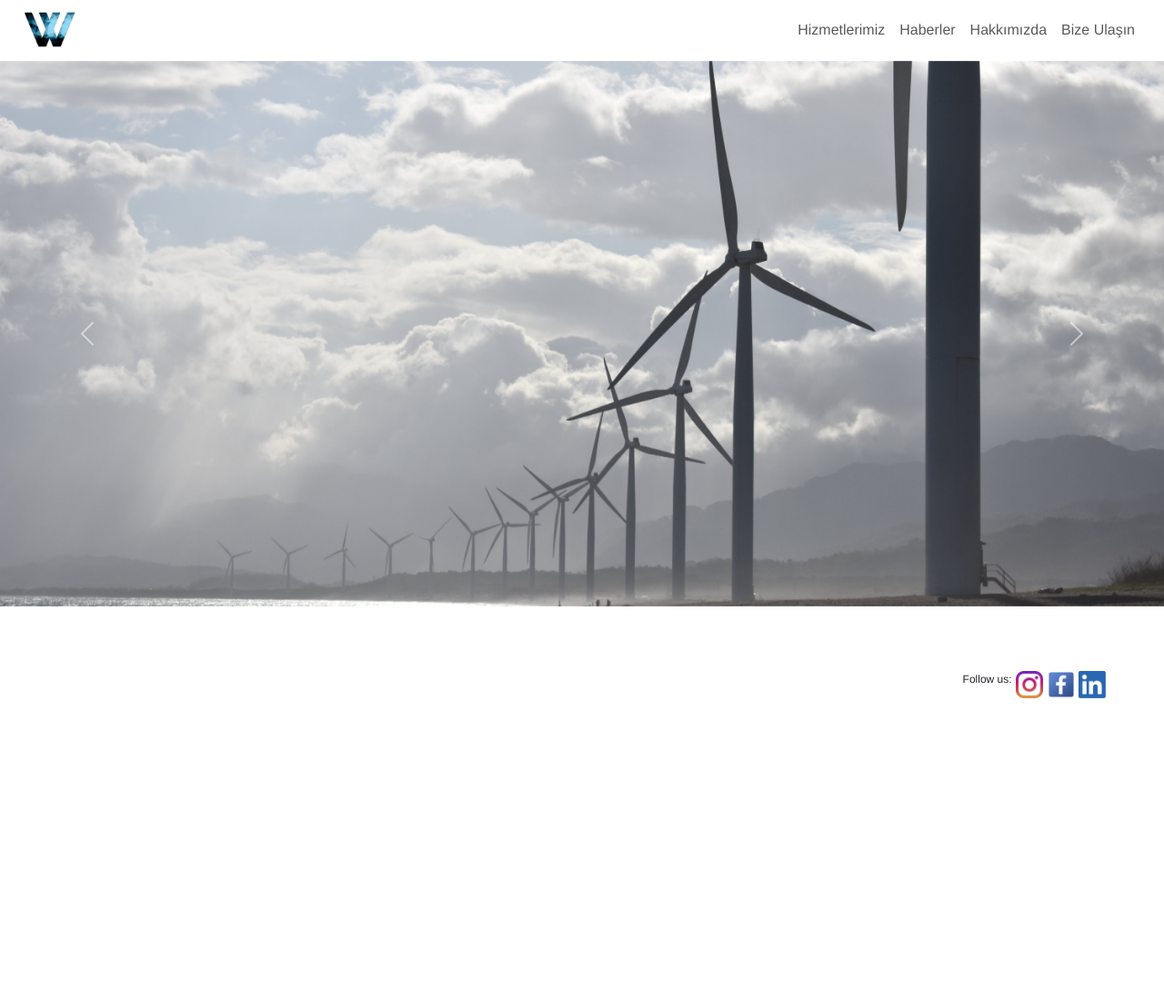
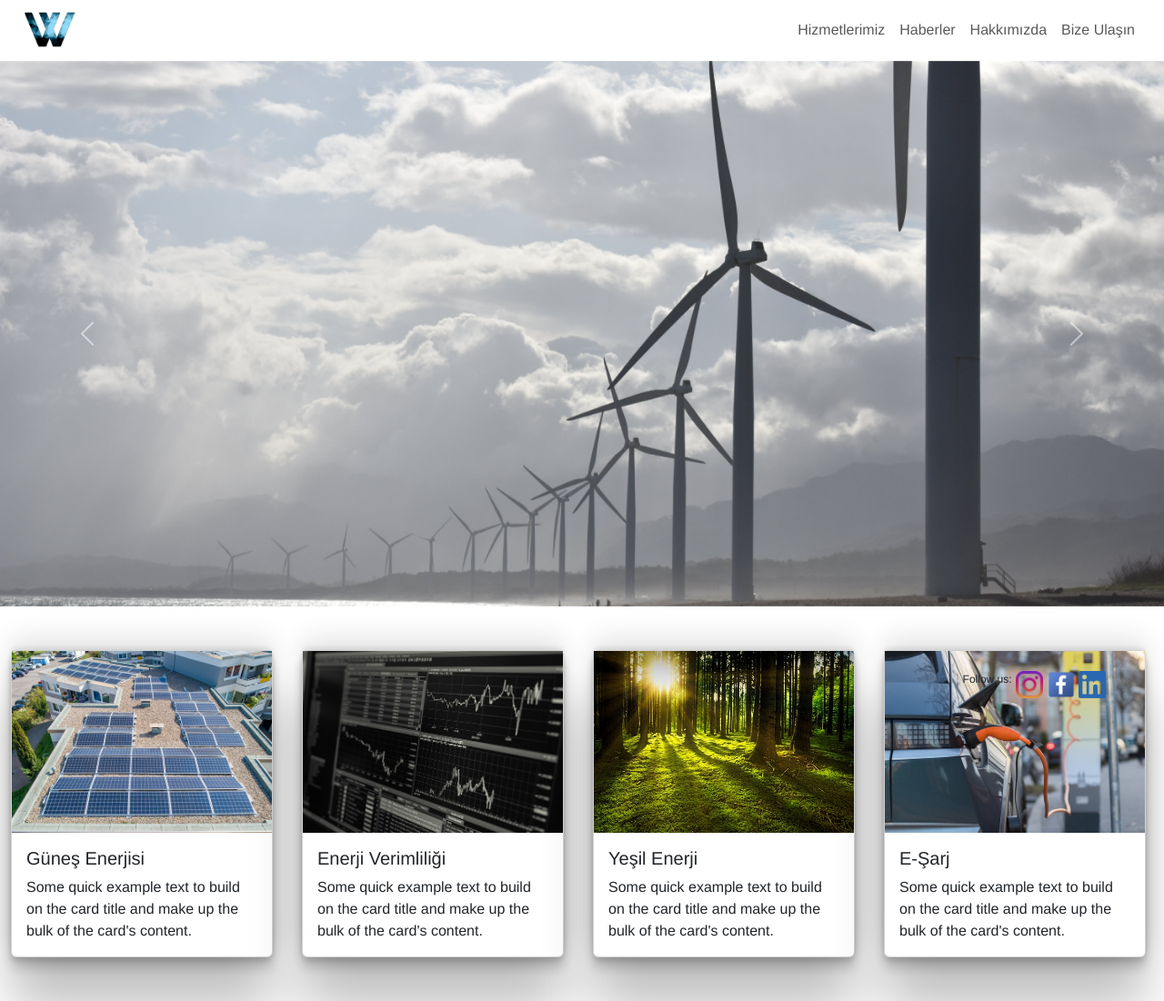
Before and after one commit to SamTe5/solar, a plain HTML site: page index.html in a window 1280 px wide. Shown: the whole page at 91% size. Before the commit the page ends 800 px from the top, so only its background shows below. Drawn offline with nearby package versions, Linux system fonts and the light colour scheme.

Commit message:
row cards

```diff
--- a/index.html
+++ b/index.html
@@ -50,7 +50,7 @@
         <div id="carouselExampleInterval" class="carousel slide " data-bs-ride="carousel">
             <div class="carousel-inner">
                 <div class="carousel-item active" data-bs-interval="4000">
-                    <div class="sliderC kutu"></div>
+                    <div class="sliderC" onmouseover="grayscaleMouseOver()" onmouseout="grayscaleMouseOut()"></div>
                 </div>
                 <div class="carousel-item" data-bs-interval="2000">
                     <div class="sliderC2"></div>
@@ -69,6 +69,55 @@
                 <span class="carousel-control-next-icon" aria-hidden="true"></span>
                 <span class="visually-hidden">Next</span>
             </button>
+        </div>
+        <div class="container-xxl">
+            <div class="row mt-5 mb-5">
+                <div class="col-3">
+                    <div class="card box" style="width: 18rem;">
+                        <div class="box1"></div>
+                        <div class="card-body">
+                            <h5 class="card-title">Güneş Enerjisi</h5>
+                            <p class="card-text">Some quick example text to build on the card title and make up the bulk
+                                of the card's content.</p>
+
+                        </div>
+                    </div>
+                </div>
+                <div class="col-3">
+                    <div class="card box" style="width: 18rem;">
+                        <div class="box2"></div>
+                        <div class="card-body">
+                            <h5 class="card-title">Enerji Verimliliği</h5>
+                            <p class="card-text">Some quick example text to build on the card title and make up the bulk
+                                of the card's content.</p>
+
+                        </div>
+                    </div>
+                </div>
+                <div class="col-3">
+                    <div class="card box" style="width: 18rem;">
+                        <div class="box3"></div>
+                        <div class="card-body">
+                            <h5 class="card-title">Yeşil Enerji</h5>
+                            <p class="card-text">Some quick example text to build on the card title and make up the bulk
+                                of the card's content.</p>
+
+                        </div>
+                    </div>
+                </div>
+                <div class="col-3">
+                    <div class="card box" style="width: 18rem;">
+                        <div class="box4"></div>
+                        <div class="card-body">
+                            <h5 class="card-title">E-Şarj</h5>
+                            <p class="card-text">Some quick example text to build on the card title and make up the bulk
+                                of the card's content.</p>
+
+                        </div>
+                    </div>
+                </div>
+            </div>
+            <div class="row"></div>
         </div>
 
     </div>
--- a/style.css
+++ b/style.css
@@ -42,7 +42,7 @@ img{
     background-image: url(images/s1.jpg);
     background-position: center;
     background-size: cover;
-
+    transition: filter 0.5s;
 
 }
 
@@ -61,3 +61,33 @@ img{
     background-size: cover;
 
 }
+.box1{
+    background-image: url(images/gunes.jpg);
+    background-position: center;
+    background-size: cover;
+    height: 200px;
+}
+
+.box2{
+    background-image: url(images/analiz.jpg);
+    background-position: center;
+    background-size: cover;
+    height: 200px;
+}
+
+.box3{
+    background-image: url(images/green.jpg);
+    background-position: center;
+    background-size: cover;
+    height: 200px;
+}
+
+.box4{
+    background-image: url(images/esarj.jpg);
+    background-position: center;
+    background-size: cover;
+    height: 200px;
+}
+.box{
+    box-shadow: rgba(0, 0, 0, 0.25) 0px 54px 55px, rgba(0, 0, 0, 0.12) 0px -12px 30px, rgba(0, 0, 0, 0.12) 0px 4px 6px, rgba(0, 0, 0, 0.17) 0px 12px 13px, rgba(0, 0, 0, 0.09) 0px -3px 5px;
+}
```
Also changed, not shown: images/analiz.jpg (added), images/esarj.jpg (added), images/green.jpg (added), images/gunes.jpg (added).
